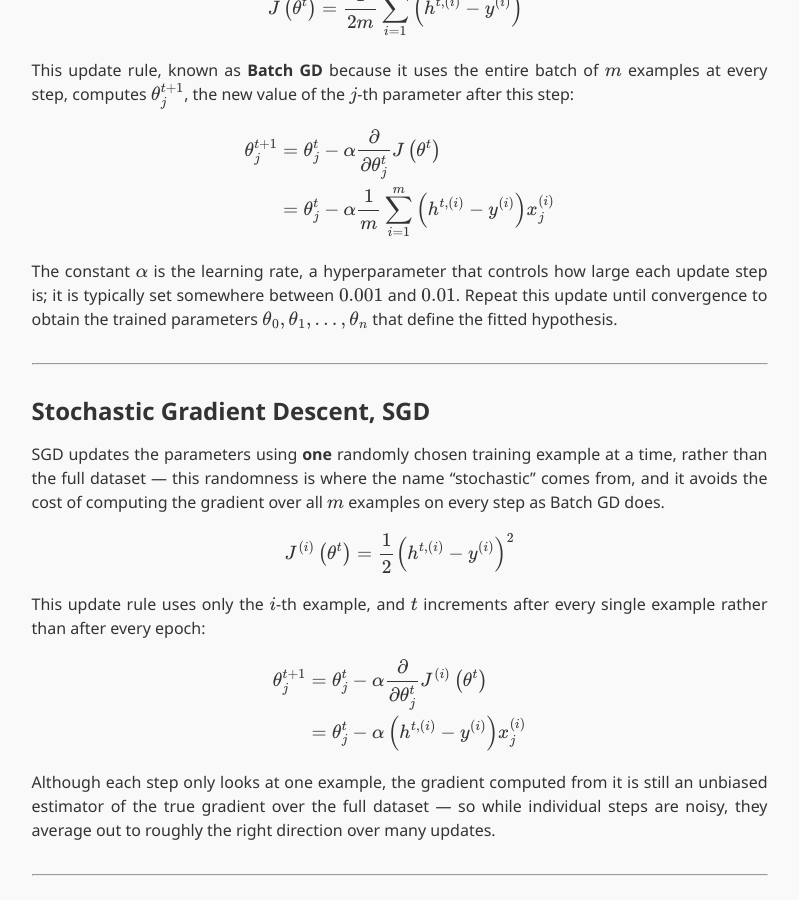
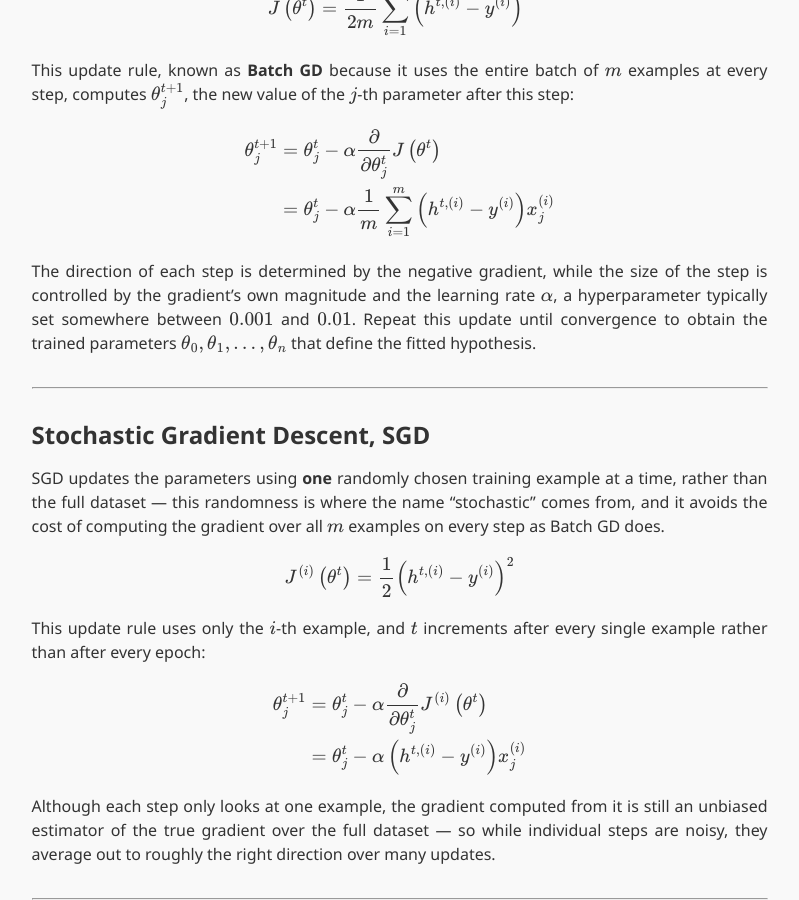
Before and after one commit to wyatthoho/wyatthoho.github.io, a Jekyll site: the page built from _ml_notes/roadmap-to-gradient-descent-optimizers.md, in a window 1280 px wide and 900 px high, scrolled down 474 px. Shown: the whole window, without its empty margins (233-1032 px from the left). Built offline with Jekyll 4.4.1, drawn with Linux system fonts in a browser that asks for light colours.

Commit message:
Clarify that gradient magnitude also affects Batch GD step size
Co-Authored-By: Claude Sonnet 5 <noreply@anthropic.com>

```diff
--- a/_ml_notes/roadmap-to-gradient-descent-optimizers.md
+++ b/_ml_notes/roadmap-to-gradient-descent-optimizers.md
@@ -26,7 +26,7 @@ $$
 \end{equation}
 $$
 
-The constant $\alpha$ is the learning rate, a hyperparameter that controls how large each update step is; it is typically set somewhere between $0.001$ and $0.01$. Repeat this update until convergence to obtain the trained parameters $\theta_0, \theta_1, \dots, \theta_n$ that define the fitted hypothesis.
+The direction of each step is determined by the negative gradient, while the size of the step is controlled by the gradient's own magnitude and the learning rate $\alpha$, a hyperparameter typically set somewhere between $0.001$ and $0.01$. Repeat this update until convergence to obtain the trained parameters $\theta_0, \theta_1, \dots, \theta_n$ that define the fitted hypothesis.
 
 ---
 
```
